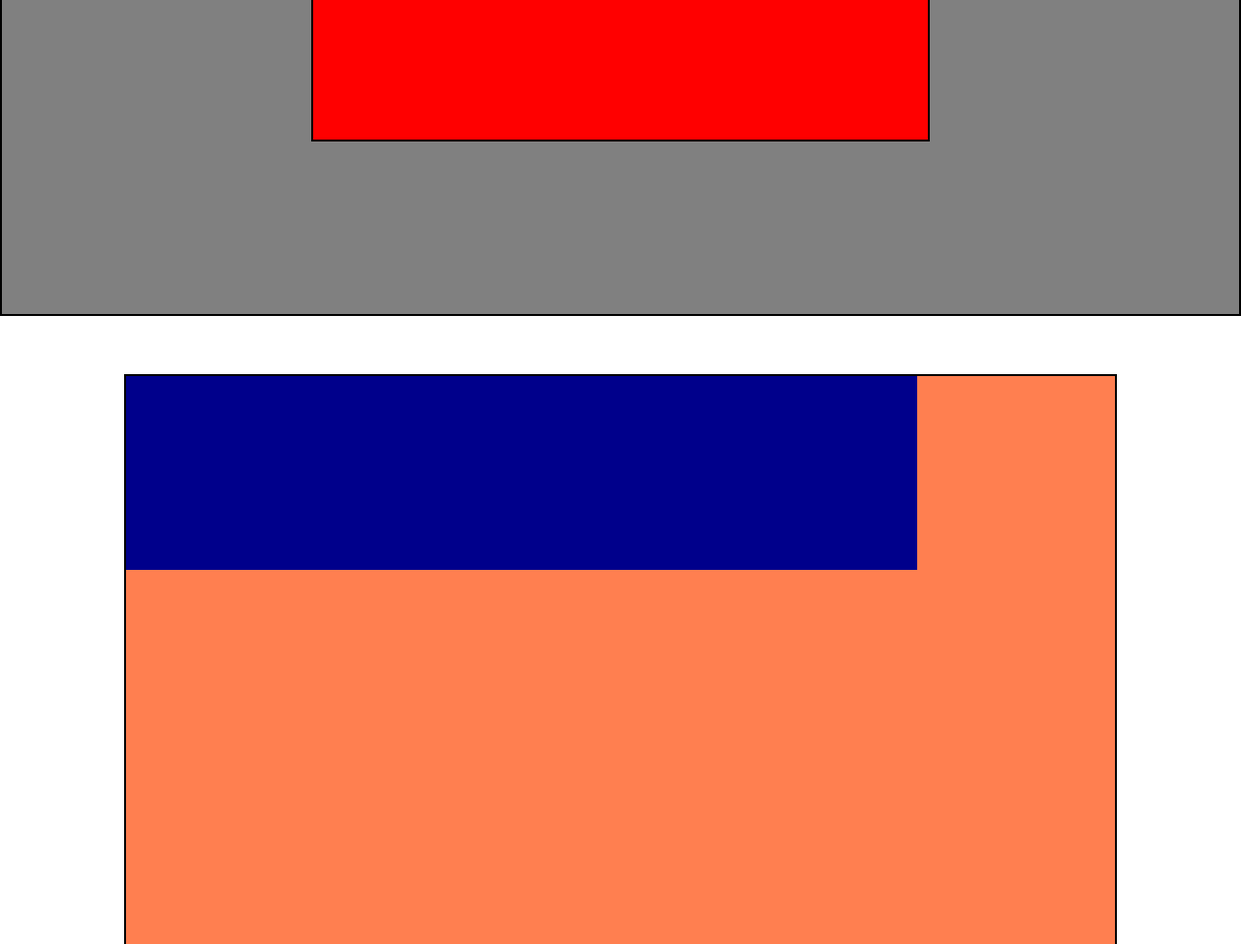
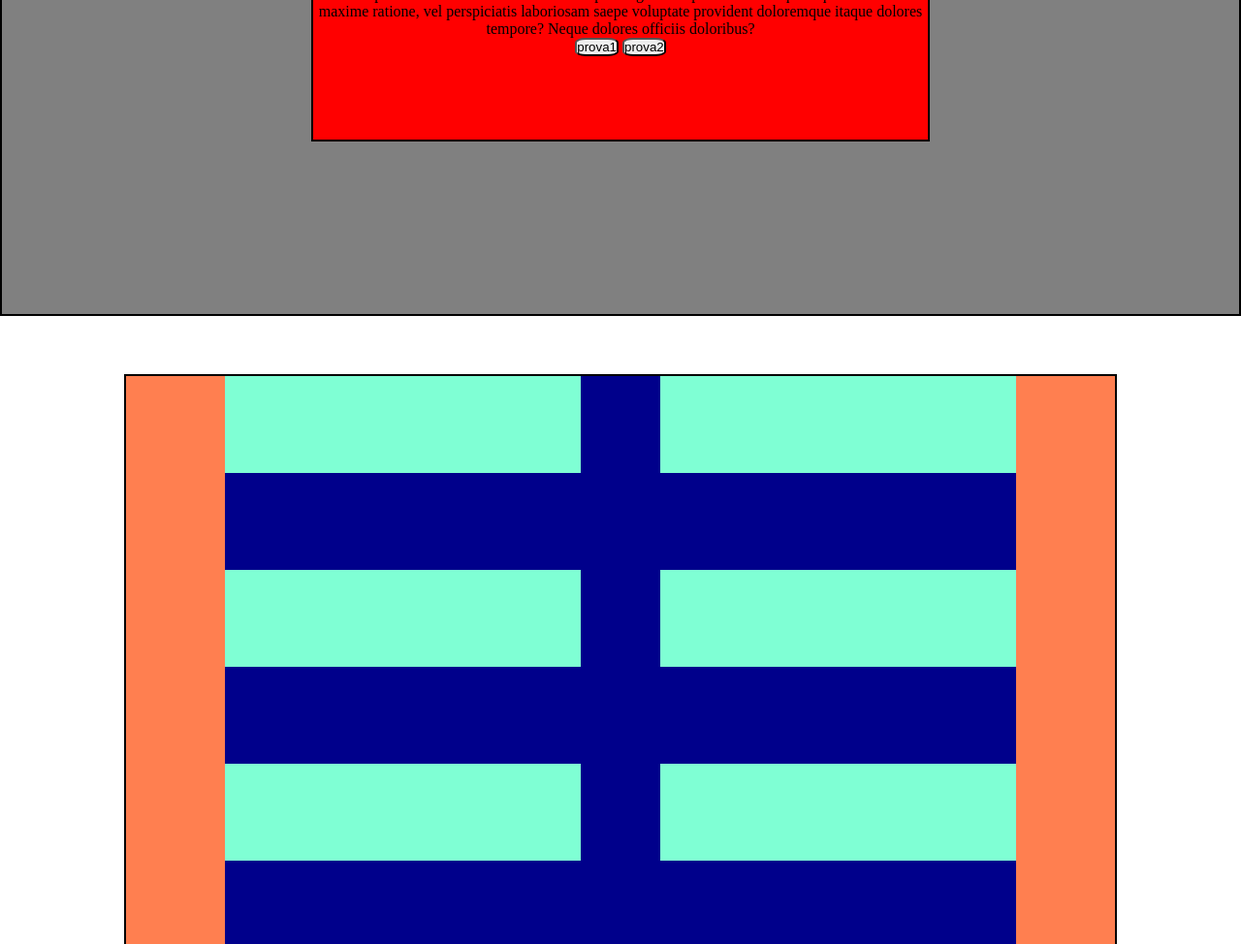
Before and after one commit to ZakariaElhaoudi/htmlcss-struttura-discord, a plain HTML site: page index.html in a window 1280 px wide. Shown: the part 274-1248 px from the top of the page at 97% size. Drawn offline with Linux system fonts and the light colour scheme.

Commit message:
struttura codice aggiustamenti

```diff
--- a/css/style.css
+++ b/css/style.css
@@ -4,6 +4,11 @@
     padding: 0;
     box-sizing: border-box;
 }
+
+body{
+    text-align: center;
+}
+
 
 /* regole header */
 
@@ -19,6 +24,11 @@ header{
     width: 60%;
     margin: auto;
 }
+.button-header{
+    border-radius: 25%;
+    width: ;
+
+}
 /* regole corpo centrale */
 
 .conteiner{
@@ -31,8 +41,9 @@ header{
 .settler{
     display: flex;
     width: 80%;
-    justify-content: center;
-    align-items: center;
+    margin-top: 50px;
+    justify-content: space-between;
+    /* align-items: center; */
 
 }
 
@@ -80,11 +91,23 @@ footer{
 .settler{
     display: flex;
     width: 80%;
+    margin: auto;
     background-color: darkblue;
     height: 200px;
 
 }
-.column{
+.column-img {
     width: 45%;
+    background-color: aquamarine;
+    height: 100px;
+
 
 }
+.column-text {
+    width: 45%;
+    background-color: aquamarine;
+    height: 100px;
+
+
+
+}
--- a/index.html
+++ b/index.html
@@ -28,6 +28,14 @@
         </nav>
         <!-- titolo e intestazione -->
         <div id="title-button">
+            <h1>Il tuo posto per parlare</h1>
+            <p>
+                Lorem ipsum dolor sit amet consectetur adipisicing elit. Asperiores dolor qui sequi est ducimus maxime ratione, vel perspiciatis laboriosam saepe voluptate provident doloremque itaque dolores tempore? Neque dolores officiis doloribus?
+            </p>
+
+            <button class="button-header"> prova1</button>
+            <button class="button-header"> prova2</button>
+
 
         </div>
 
@@ -38,23 +46,37 @@
         <div class="conteiner">
             <!-- section 1 immagine e testo -->
             <section class="settler">
-                <div class="column img">
+                <div class="column-img">
 
                 </div>
 
-                <div class="column text">
+                <div class="column-text">
 
                 </div>
 
             </section>
 
             <!-- section 2 immagine e testo -->
-            <section>
+            <section class="settler">
+                <div class="column-img">
+
+                </div>
+
+                <div class="column-text">
+
+                </div>
 
             </section>
 
             <!-- section 3 immagine e testo -->
-            <section>
+            <section class="settler">
+                <div class="column-img">
+
+                </div>
+
+                <div class="column-text">
+
+                </div>
 
             </section>
 
```
